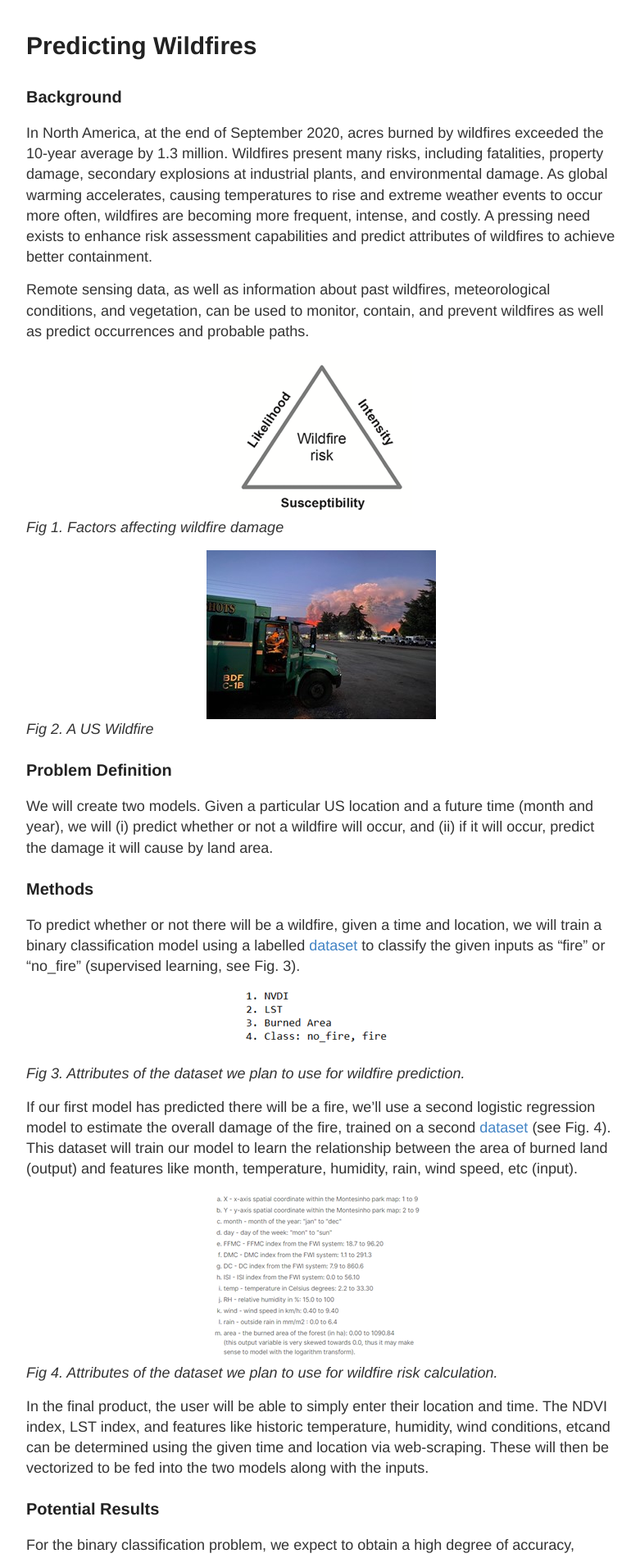
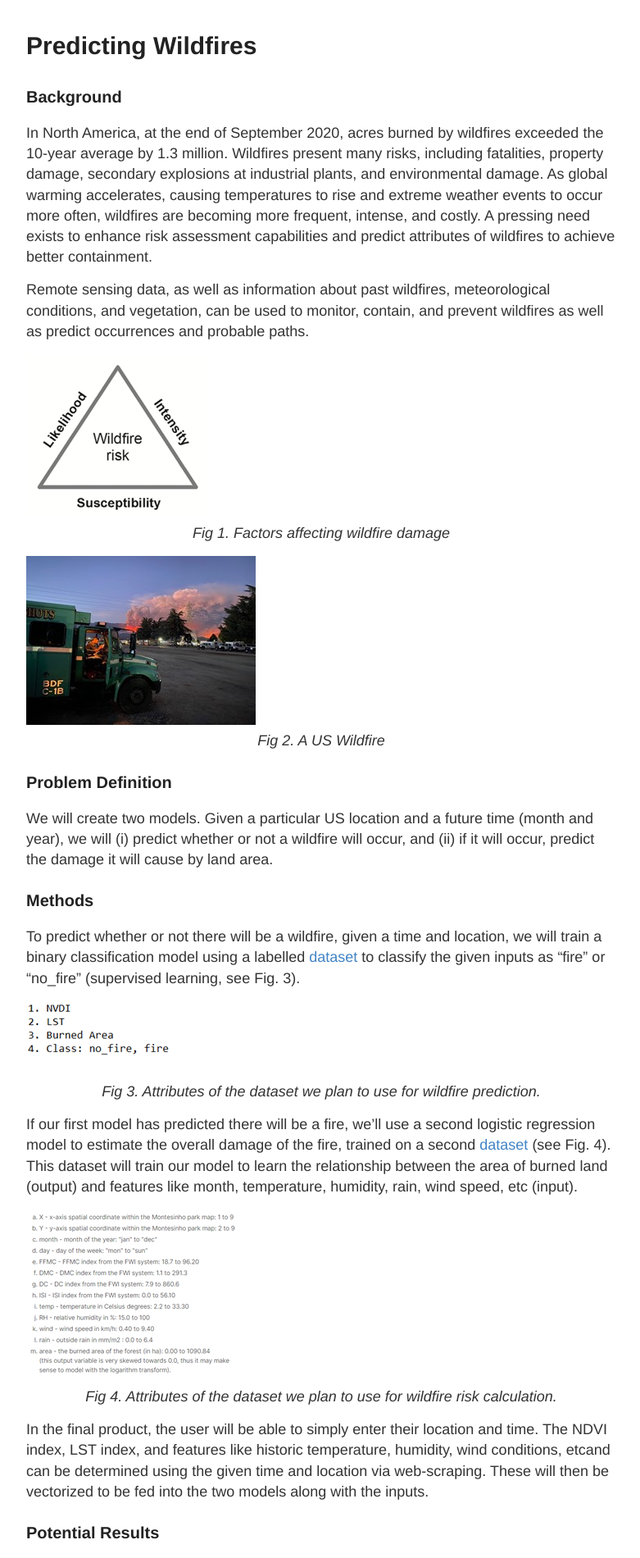
Before and after one commit to ragrawal4545/ragrawal4545.github.io, a Jekyll site: the page built from cs4641.md, in a window 1280 px wide. Shown: the top 1900 px of the page at 82% size, without its empty margins (248-1029 px from the left). Built offline with Jekyll 4.4.1, drawn with Linux system fonts in a browser that asks for light colours.

Commit message:
captions

```diff
--- a/cs4641.md
+++ b/cs4641.md
@@ -10,10 +10,10 @@ In North America, at the end of September 2020, acres burned by wildfires exceed
 
 Remote sensing data, as well as information about past wildfires, meteorological conditions, and vegetation, can be used to monitor, contain, and prevent wildfires as well as predict occurrences and probable paths.
 
-![](\images\wildfire_risk.png#center)
+![](\images\wildfire_risk.png)
 *Fig 1. Factors affecting wildfire damage*
 
-![](\images\image_wildfire.jpg#center)
+![](\images\image_wildfire.jpg)
 *Fig 2. A US Wildfire*
 
 ### Problem Definition
@@ -24,12 +24,12 @@ We will create two models. Given a particular US location and a future time (mon
 
 To predict whether or not there will be a wildfire, given a time and location, we will train a binary classification model using a labelled [dataset](https://github.com/ouladsayadyounes/WildFires/blob/master/WildFires_DataSet.csv) to classify the given inputs as “fire” or “no_fire” (supervised learning, see Fig. 3).
 
-![](\images\prediction_attributes.png#center)
+![](\images\prediction_attributes.png)
 *Fig 3. Attributes of the dataset we plan to use for wildfire prediction.*
 
 If our first model has predicted there will be a fire, we’ll use a second logistic regression model to estimate the overall damage of the fire, trained on a second [dataset](https://www.kaggle.com/elikplim/forest-fires-data-set) (see Fig. 4). This dataset will train our model to learn the relationship between the area of burned land (output) and features like month, temperature, humidity, rain, wind speed, etc (input).
 
-![](\images\risk_attributes.png#center)
+![](\images\risk_attributes.png)
 *Fig 4. Attributes of the dataset we plan to use for wildfire risk calculation.*
 
 In the final product, the user will be able to simply enter their location and time. The NDVI index, LST index, and features like historic temperature, humidity, wind conditions, etcand can be determined using the given time and location via web-scraping. These will then be vectorized to be fed into the two models along with the inputs.
--- a/style.scss
+++ b/style.scss
@@ -283,10 +283,7 @@ footer {
   text-align: center;
 }
 
-img[src*='#center'] {
-  display: block;
-  margin: auto;
-} //image captions
+img + em { 	display: block; text-align: center; } //image captions
 
 // Settled on moving the import of syntax highlighting to the bottom of the CSS
 // ... Otherwise it really bloats up the top of the CSS file and makes it difficult to find the start
```
